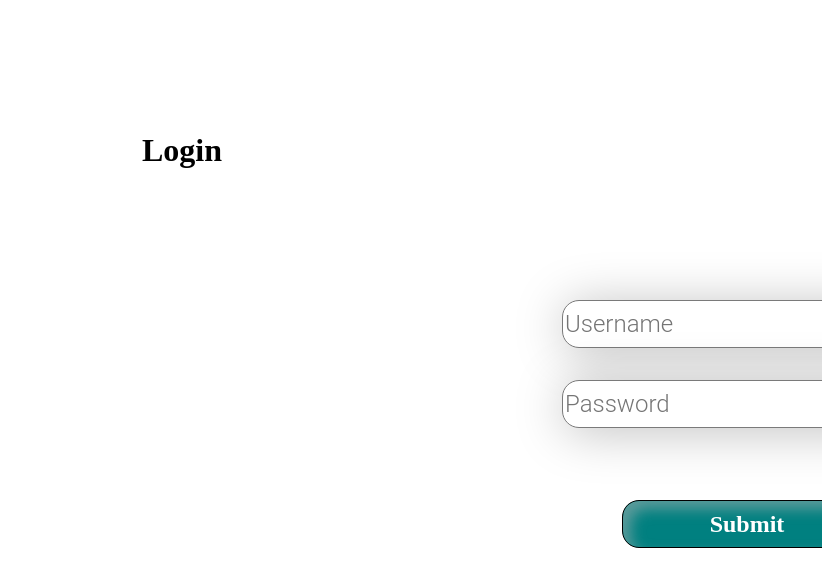
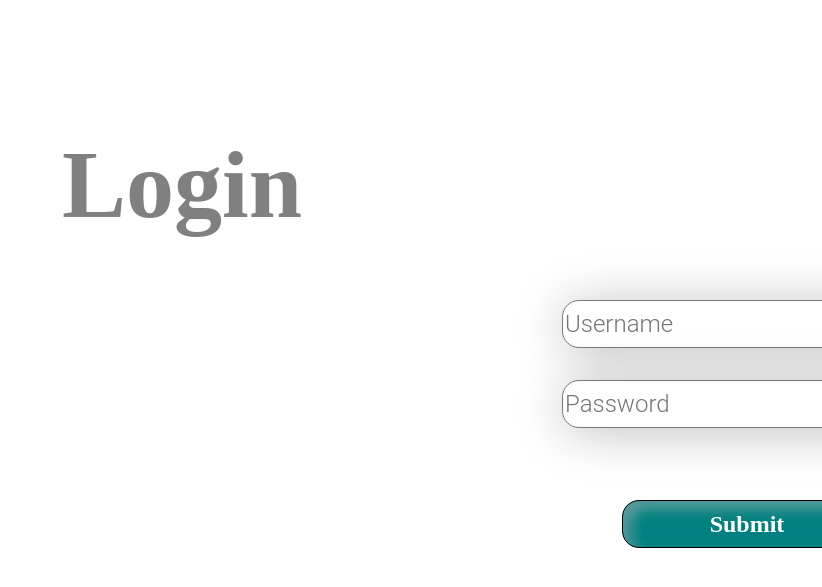
Before and after one commit to Kailas-Nadh/Nimbus, a PHP site: page /styling.html in a window 1280 px wide. Shown: the top 587 px of the page, without its empty margins (458-1280 px from the left). Run offline with PHP 8.4, Linux system fonts and the light colour scheme.

Commit message:
Update style.css

```diff
--- a/style.css
+++ b/style.css
@@ -1,11 +1,16 @@
 .container {
   width: 500px;
-  height: 300px;
+  height: 400px;
   margin: 0 auto;
   display: flex;
   flex-direction: column;
   align-items: center;
   justify-content: center;
+  font-family: 'Poppins';
+  font-style: normal;
+  font-weight: 600;
+  font-size: 48px;
+  color: #808080;
 }
 
 form {
```
